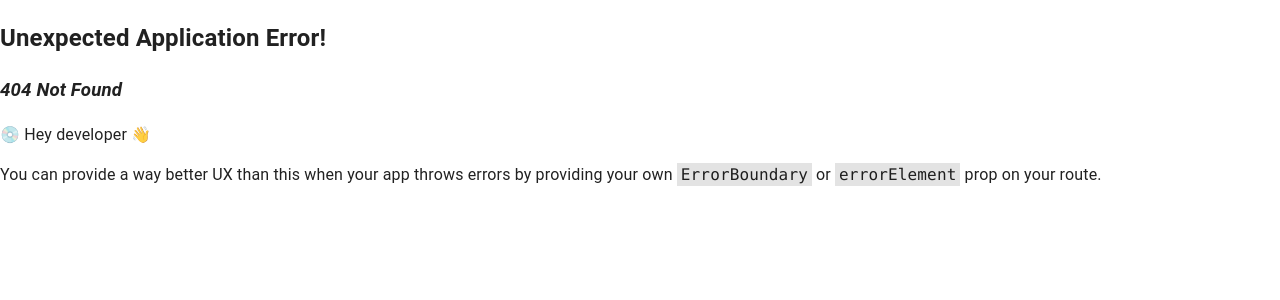
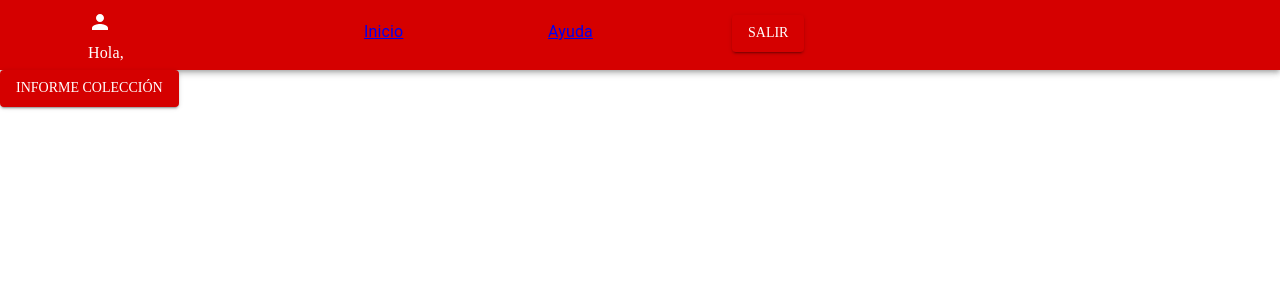
Before and after one commit to Kolahoki/coleccion-nicolas, a React (Create React App) app in the folder frontend/: page /informes in a window 1280 px wide. Before the commit this address had no page. Shown: the top 300 px of the page. Built offline with nearby package versions, Linux system fonts and the light colour scheme.

Commit message:
creacion de informes e informecoleccion.jsx

```diff
--- a/frontend/src/App.js
+++ b/frontend/src/App.js
@@ -3,6 +3,7 @@ import './App.css';
 import Login from './components/Login'
 import Home from './components/Home'
 import { createBrowserRouter, RouterProvider } from "react-router-dom"
+import Informes from './components/Informes';
 //importamos la función createBrowserRouter y el componente RouterProvider
 //de la librería react-router-dom
 //HACERLO
@@ -17,6 +18,10 @@ const router = createBrowserRouter([
       {
         path: 'home',
         element: <Home />
+      },
+      {
+        path: 'informes',
+        element: <Informes />
       }
     ]
   }
--- /dev/null
+++ b/frontend/src/components/InformeColeccion.jsx
@@ -0,0 +1,18 @@
+import React from "react";
+import MaterialTable from "@material-table/core";
+import { ExportCsv, ExportPdf } from "@material-table/exporters";
+
+function InformeColeccion(props) {
+
+    const col = [
+        { title: "Nombre", field: "firstName" },
+        { title: "Marca", field: "brand" },
+        { title: "Tipo", field: "type"},
+        { title: "Precio", field: "price", type: "numeric" }
+    ];
+
+    console.log(props.datos);
+    return <>
+    </>
+}
+export default InformeColeccion;
--- /dev/null
+++ b/frontend/src/components/Informes.jsx
@@ -0,0 +1,31 @@
+import Topbar from "./Topbar";
+import { Button } from "@mui/material";
+import { useState } from "react";
+import InformeColeccion from "./InformeColeccion";
+
+function Informes() {
+
+    const [mostrarInforme, setMostrarInforme] = useState(false);
+    const [datosInforme, setDatosInforme] = useState([]);
+
+    const handleGetReport = (e) => {
+        fetch(
+            `http://localhost:3030/getItems`
+        )
+            .then((response) => response.json())
+            .then((response) => {
+                if (response) {
+                    const datos = response.data;
+                    setDatosInforme(datos);
+                    setMostrarInforme(true);
+                }
+            })
+    }
+
+    return <>
+        <Topbar></Topbar>
+        <Button variant="contained" onClick={handleGetReport}>Informe Colección</Button>
+        {mostrarInforme && <InformeColeccion datos={datosInforme} />}
+    </>
+}
+export default Informes;
```
